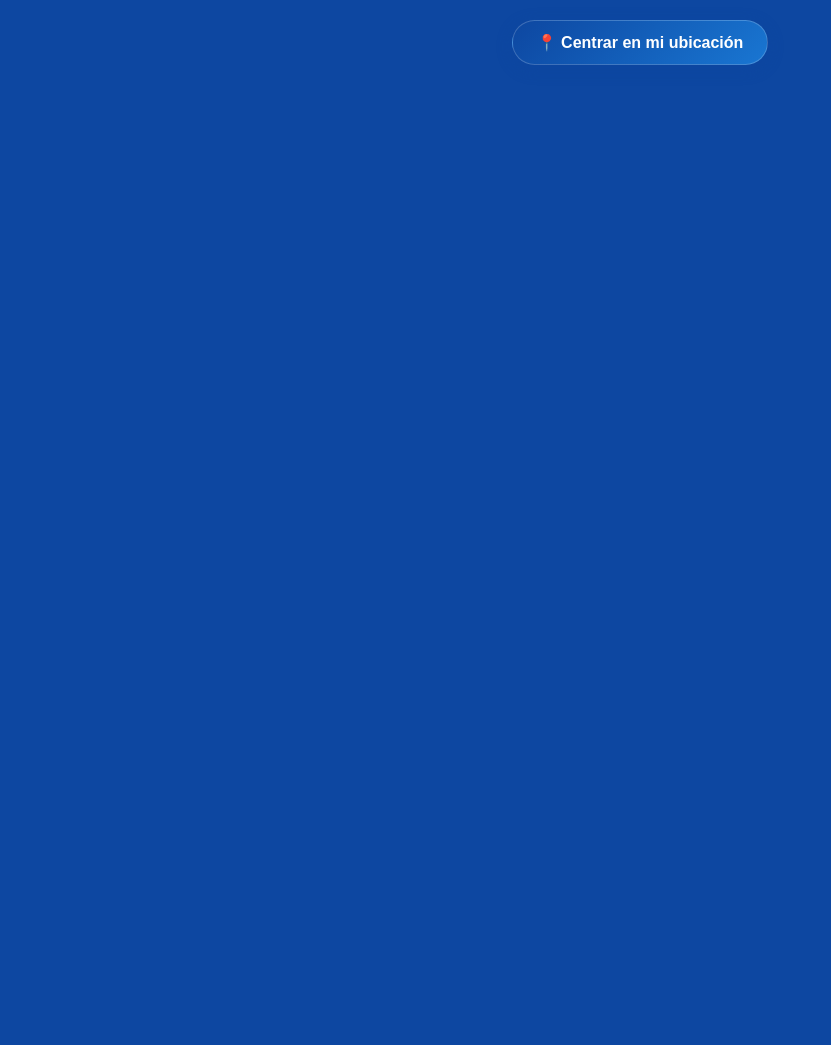
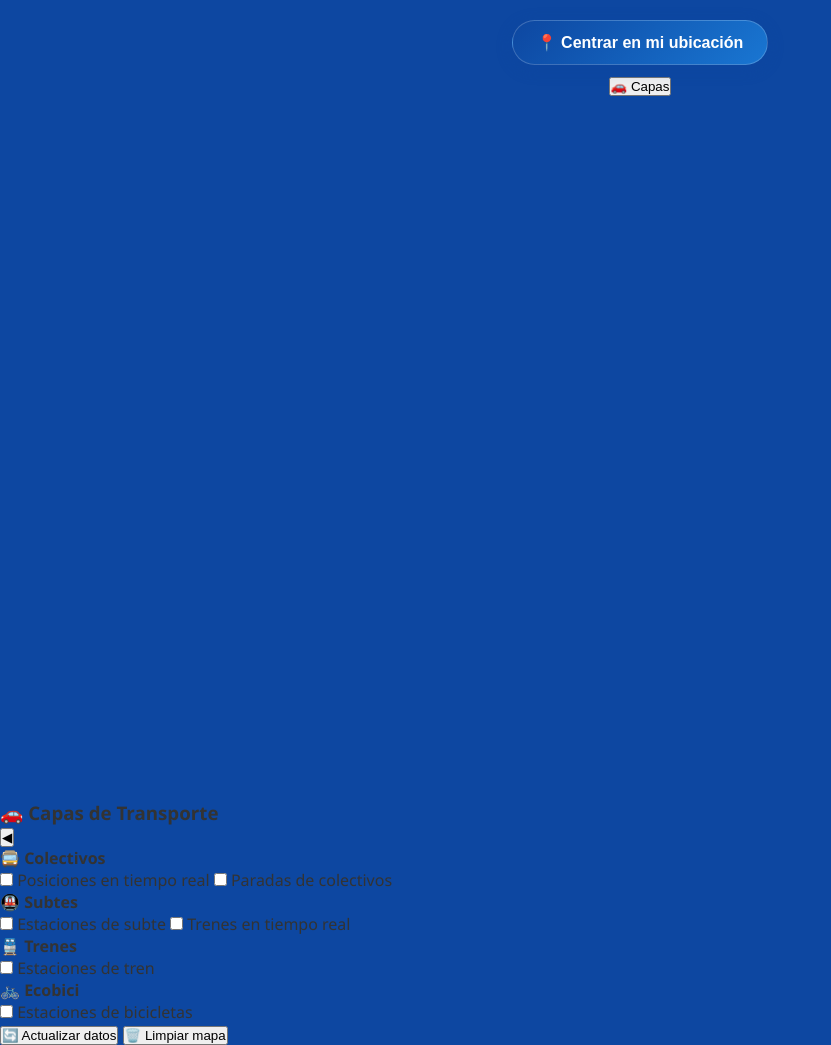
Before and after one commit to nandofes13-max/transporte-ba-pwa, a website: page index.html in a window 1280 px wide. Shown: the whole page, without its empty margins (0-831 px from the left). Before the commit the page ends 800 px from the top, so only its background shows below. Drawn offline with nearby package versions, Linux system fonts and the light colour scheme.

Commit message:
Update index.html

```diff
--- a/index.html
+++ b/index.html
@@ -11,13 +11,88 @@
     <link rel="stylesheet" href="https://unpkg.com/leaflet@1.9.4/dist/leaflet.css" />
 
     <!-- Nuestros estilos -->
-    <link rel="stylesheet" href="css/styles.css?v=1.0.2">
+    <link rel="stylesheet" href="css/styles.css?v=1.0.3">
 </head>
 <body>
     <div id="app">
         <!-- Mapa Container -->
         <div id="map-container" class="map-container">
             <div id="map"></div>
+
+            <!-- Panel de Control de Capas -->
+            <div id="layers-panel" class="layers-panel">
+                <div class="layers-header">
+                    <h3>🚗 Capas de Transporte</h3>
+                    <button id="toggle-layers" class="btn-toggle">◀</button>
+                </div>
+                <div class="layers-content">
+                    <!-- Grupo Colectivos -->
+                    <div class="layer-group">
+                        <h4>🚍 Colectivos</h4>
+                        <div class="layer-options">
+                            <label class="layer-checkbox">
+                                <input type="checkbox" id="layer-colectivos-realtime" data-layer="colectivos-realtime">
+                                <span class="checkmark"></span>
+                                Posiciones en tiempo real
+                            </label>
+                            <label class="layer-checkbox">
+                                <input type="checkbox" id="layer-colectivos-paradas" data-layer="colectivos-paradas">
+                                <span class="checkmark"></span>
+                                Paradas de colectivos
+                            </label>
+                        </div>
+                    </div>
+
+                    <!-- Grupo Subtes -->
+                    <div class="layer-group">
+                        <h4>🚇 Subtes</h4>
+                        <div class="layer-options">
+                            <label class="layer-checkbox">
+                                <input type="checkbox" id="layer-subtes-estaciones" data-layer="subtes-estaciones">
+                                <span class="checkmark"></span>
+                                Estaciones de subte
+                            </label>
+                            <label class="layer-checkbox">
+                                <input type="checkbox" id="layer-subtes-realtime" data-layer="subtes-realtime">
+                                <span class="checkmark"></span>
+                                Trenes en tiempo real
+                            </label>
+                        </div>
+                    </div>
+
+                    <!-- Grupo Trenes -->
+                    <div class="layer-group">
+                        <h4>🚆 Trenes</h4>
+                        <div class="layer-options">
+                            <label class="layer-checkbox">
+                                <input type="checkbox" id="layer-trenes-estaciones" data-layer="trenes-estaciones">
+                                <span class="checkmark"></span>
+                                Estaciones de tren
+                            </label>
+                        </div>
+                    </div>
+
+                    <!-- Grupo Ecobici -->
+                    <div class="layer-group">
+                        <h4>🚲 Ecobici</h4>
+                        <div class="layer-options">
+                            <label class="layer-checkbox">
+                                <input type="checkbox" id="layer-ecobici-estaciones" data-layer="ecobici-estaciones">
+                                <span class="checkmark"></span>
+                                Estaciones de bicicletas
+                            </label>
+                        </div>
+                    </div>
+
+                    <!-- Controles adicionales -->
+                    <div class="layer-controls">
+                        <button id="refresh-data" class="btn-refresh">🔄 Actualizar datos</button>
+                        <button id="clear-all" class="btn-clear">🗑️ Limpiar mapa</button>
+                    </div>
+                </div>
+            </div>
+
+            <!-- Overlay de controles principales -->
             <div class="map-overlay">
                 <div class="map-controls">
                     <button id="installBtn" class="btn-install">
@@ -25,6 +100,9 @@
                     </button>
                     <button id="locateBtn" class="btn-primary">
                         📍 Centrar en mi ubicación
+                    </button>
+                    <button id="toggle-panel" class="btn-toggle-panel">
+                        🚗 Capas
                     </button>
                 </div>
             </div>
@@ -38,6 +116,6 @@
 
     <!-- Leaflet JS -->
     <script src="https://unpkg.com/leaflet@1.9.4/dist/leaflet.js"></script>
-    <script src="js/app.js?v=1.0.2"></script>
+    <script src="js/app.js?v=1.0.3"></script>
 </body>
 </html>
```
